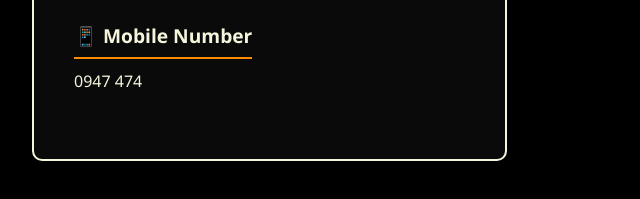
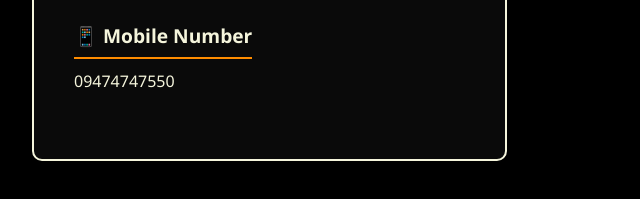
Before and after one commit to Exemplar-22/Website, a plain HTML site: page index.html in a window 1280 px wide. Shown: the part 6275-6474 px from the top of the page, 108-748 px from the left. Drawn offline with Linux system fonts and the light colour scheme.

Commit message:
Update index.html

```diff
--- a/index.html
+++ b/index.html
@@ -875,4 +875,4 @@
                 </div>
                 <div class="contact-item">
                     <h4>📱 Mobile Number</h4>
-                    <p><a href="tel:09474747550">0947 474
+                    <p><a href="tel:09474747550">09474747550
```
